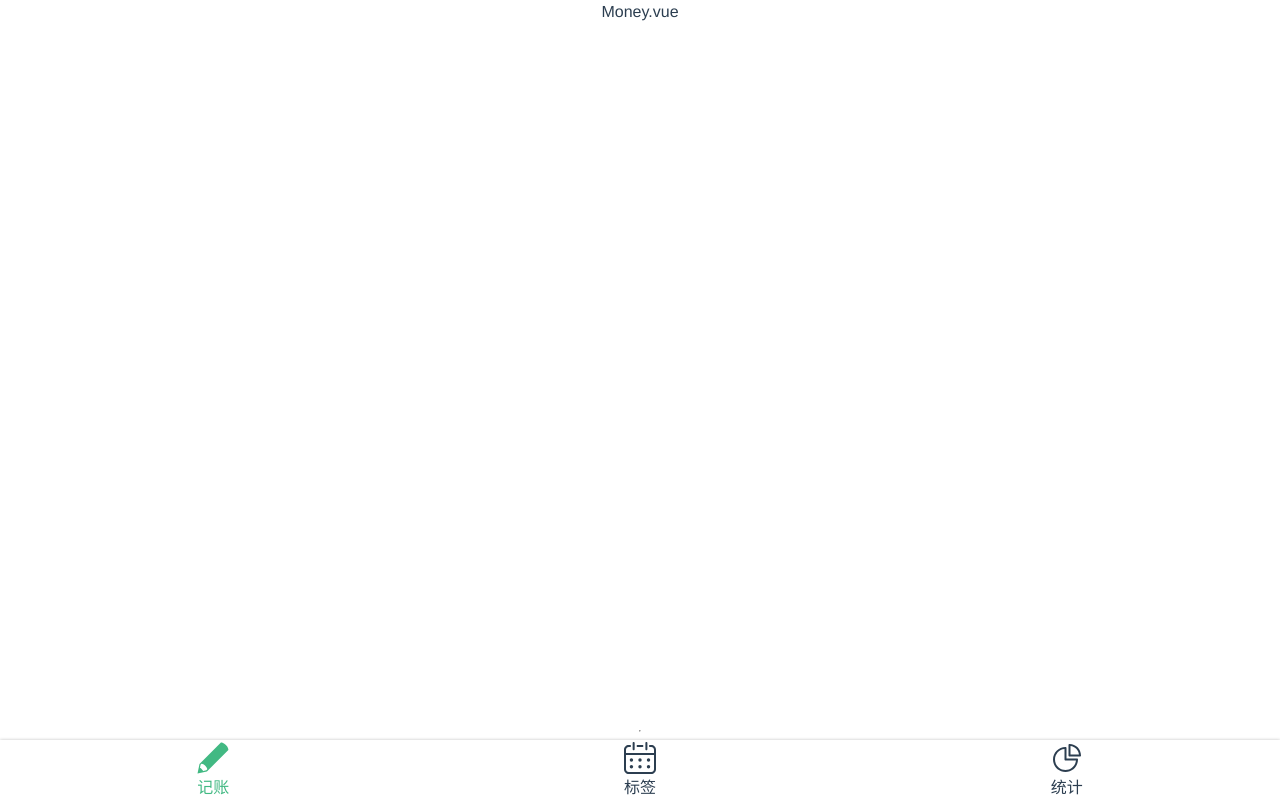
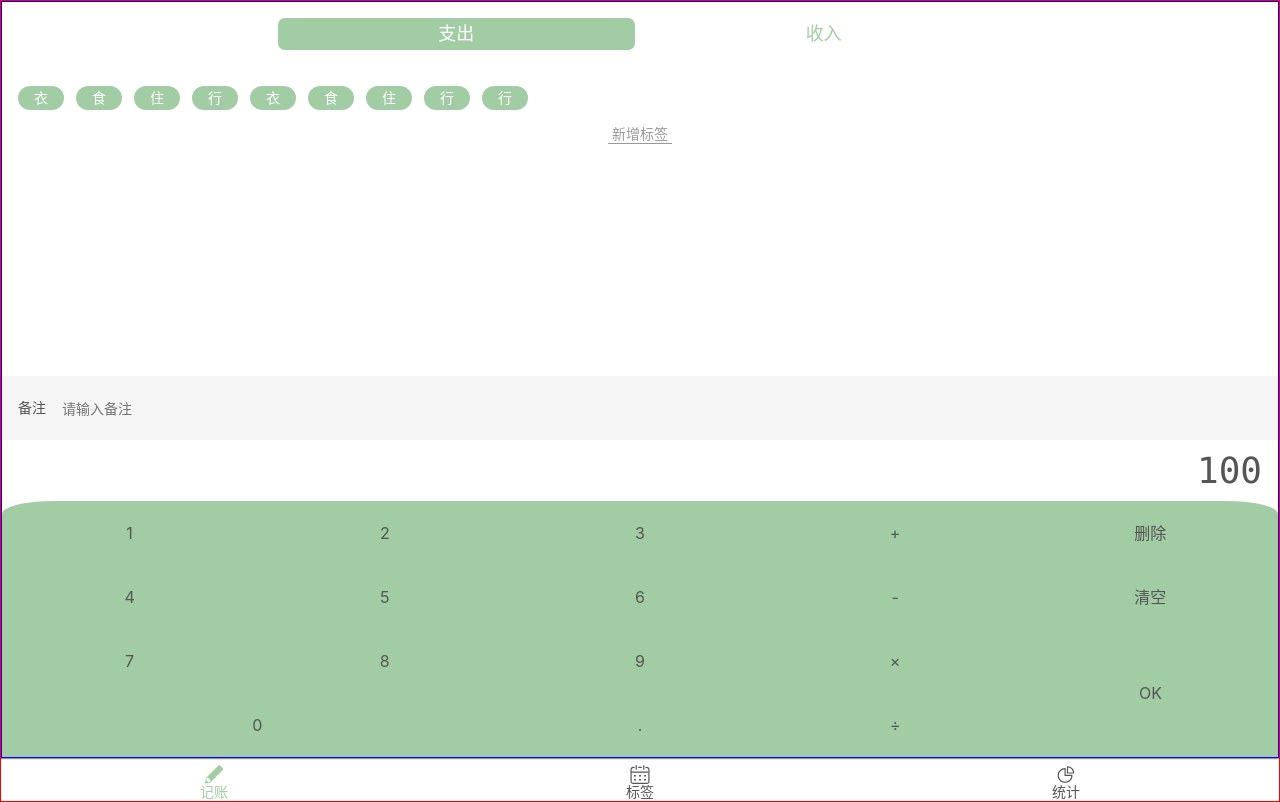
Before and after one commit to dlxxdlcc/paramecium, a Vue app: page /#/money in a window 1280 px wide. Built offline with nearby package versions, Linux system fonts and the light colour scheme.

Commit message:
money css

```diff
--- a/src/App.vue
+++ b/src/App.vue
@@ -9,20 +9,24 @@
 </template>
 
 <style lang="scss">
-@import "~@/assets/normalize.css";
+@import "~@/assets/style/normalize.css";
+@import "~@/assets/style/reset.scss";
+@import "~@/assets/style/fonts.scss";
+
+
 body{
-  line-height: 1.5;
+  line-height: 1.2;
+  font-family: $fonts-hei;
+  font-size: 16px;
+  border: 1px solid red;
+  box-sizing: border-box;
 }
-a{
-  text-decoration: none;
-  color: inherit;
-}
+
 #app {
-  font-family: Avenir, Helvetica, Arial, sans-serif;
   -webkit-font-smoothing: antialiased;
   -moz-osx-font-smoothing: grayscale;
   text-align: center;
-  color: #2c3e50;
+  color: #555555;
   display: flex;
   flex-direction: column;
   height: 100vh;
--- /dev/null
+++ b/src/assets/style/fonts.scss
@@ -0,0 +1,21 @@
+$para-color:#a2cca4;
+
+%clearFix {
+  &::after {
+    content: '';
+    clear: both;
+    display: block;
+  }
+}
+$color-shadow: rgba(0, 0, 0, 0.25);
+%outerShadow {
+  box-shadow: 0 0 3px $color-shadow;
+}
+%innerShadow {
+  box-shadow: inset 0 -3px 3px -3px $color-shadow,
+  inset 0 3px 3px -3px $color-shadow;
+}
+
+
+
+$fonts-hei: -apple-system, "Noto Sans", "Helvetica Neue", Helvetica, "Nimbus Sans L", Arial, "Liberation Sans", "PingFang SC", "Hiragino Sans GB", "Noto Sans CJK SC", "Source Han Sans SC", "Source Han Sans CN", "Microsoft YaHei", "Wenquanyi Micro Hei", "WenQuanYi Zen Hei", "ST Heiti", SimHei, "WenQuanYi Zen Hei Sharp", sans-serif;
--- /dev/null
+++ b/src/assets/style/reset.scss
@@ -0,0 +1,17 @@
+* {
+  margin: 0; padding: 0;
+  box-sizing: border-box;
+}
+a{
+  text-decoration: none;
+  color: inherit;
+}
+ul, ol{
+  list-style: none;
+}
+button, input{
+  font: inherit;
+}
+:focus{
+  outline: none;
+}
--- a/src/components/Nav.vue
+++ b/src/components/Nav.vue
@@ -23,10 +23,12 @@ export default {
 </script>
 
 <style lang='scss' scoped>
+@import "~@/assets/style/fonts.scss";
+
 nav {
   display: flex;
-  box-shadow: 0 0 3px rgb(0, 0, 0, 0.25);
-  font-size: 16px;
+  box-shadow: 0 0 3px rgb(0, 0, 0, 0.08);
+  font-size: 14px;
 
 
   > .item {
@@ -37,13 +39,13 @@ nav {
     flex-direction: column;
 
     &.router-link-exact-active {
-      color: #42b983;
+      color: $para-color;
     }
 
     .icon {
-      padding: 2px 0;
-      width: 32px;
-      height: 32px;
+      padding: 5px 0 0 0;
+      width: 24px;
+      height: 24px;
     }
 
   }
--- /dev/null
+++ b/src/components/money/Notes.vue
@@ -0,0 +1,32 @@
+<template>
+  <label class="notes">
+    <span class="name">备注</span>
+    <input type="text" placeholder="请输入备注">
+  </label>
+</template>
+
+<script lang='ts'>
+export default {
+name: "Notes"
+}
+</script>
+
+<style lang='scss' scoped>
+.notes {
+  font-size: 14px;
+  background: #f5f5f5;
+  padding-left: 16px;
+  display: flex;
+  align-items: center;
+  .name {
+    padding-right: 16px;
+  }
+  input {
+    height: 64px;
+    flex-grow: 1;
+    background: transparent;
+    border: none;
+    padding-right: 16px;
+  }
+}
+</style>
--- /dev/null
+++ b/src/components/money/NumberPad.vue
@@ -0,0 +1,74 @@
+<template>
+  <div class="numberPad">
+    <div class="output">100</div>
+    <div class="buttons">
+      <button>1</button>
+      <button>2</button>
+      <button>3</button>
+      <button>+</button>
+      <button>删除</button>
+      <button>4</button>
+      <button>5</button>
+      <button>6</button>
+      <button>-</button>
+      <button>清空</button>
+      <button>7</button>
+      <button>8</button>
+      <button>9</button>
+      <button>×</button>
+      <button class="ok">OK</button>
+      <button class="zero">0</button>
+      <button>.</button>
+      <button>÷</button>
+    </div>
+  </div>
+</template>
+
+<script lang='ts'>
+export default {
+  name: 'NumberPad'
+};
+</script>
+
+<style lang='scss' scoped>
+@import "~@/assets/style/fonts.scss";
+
+.numberPad {
+  .output {
+    @extend %clearFix;
+    font-size: 36px;
+    font-family: Consolas, monospace;
+    padding: 9px 16px;
+    text-align: right;
+    @extend %clearFix;
+
+  }
+  .buttons{
+    @extend %clearFix;
+    > button {
+      color: #555555;
+      width: 20%;
+      height: 64px;
+      float: left;
+      background: $para-color;
+      border: transparent;
+
+      &.ok {
+        height: 64*2px;
+        float: right;
+      }
+
+      &.zero {
+        width: 20*2%;
+      }
+      &:nth-child(1) {
+        border-radius: 20% 0 0 0;
+      }
+      &:nth-child(5) {
+        border-radius: 0 20% 0  0;
+      }
+    }
+  }
+
+}
+</style>
--- /dev/null
+++ b/src/components/money/Tags.vue
@@ -0,0 +1,65 @@
+<template>
+  <div class="tags">
+    <ul class="current">
+      <li>衣</li>
+      <li>食</li>
+      <li>住</li>
+      <li>行</li>
+      <li>衣</li>
+      <li>食</li>
+      <li>住</li>
+      <li>行</li>
+      <li>行</li>
+    </ul>
+    <div class="new">
+      <button>新增标签</button>
+    </div>
+  </div>
+</template>
+
+<script lang='ts'>
+export default {
+  name: 'Tags'
+};
+</script>
+
+<style lang='scss' scoped>
+.tags {
+  font-size: 14px;
+  padding: 16px;
+  display: flex;
+  flex-direction: column;
+  flex-grow: 1;
+
+  > .current {
+
+    display: flex;
+    flex-wrap: wrap;
+
+    > li {
+
+      background: #a2cca4;
+      color: #ffffff;
+      $h: 24px;
+      height: $h;
+      line-height: $h;
+      border-radius: $h/2;
+      padding: 0 16px;
+      margin-right: 12px;
+      margin-top: 4px;
+    }
+  }
+
+  > .new {
+    padding-top: 16px;
+
+    button {
+      background: transparent;
+      border: none;
+      color: #999;
+      border-bottom: 1px solid;
+      padding: 0 4px;
+    }
+  }
+}
+</style>
--- /dev/null
+++ b/src/components/money/Types.vue
@@ -0,0 +1,48 @@
+<template>
+    <div>
+        <ul class="types">
+          <li class="selected">支出</li>
+          <li>收入</li>
+        </ul>
+    </div>
+</template>
+
+<script lang='ts'>
+export default {
+name: "Types"
+}
+</script>
+
+<style lang='scss' scoped>
+.types {
+  background: #ffffff;
+  display: flex;
+  text-align: center;
+  align-items: center;
+  justify-content: center;
+  font-size: 18px;
+  width: 100%;
+  height: 64px;
+
+
+  > li {
+    background: #ffffff;
+    color:#a2cca4 ;
+      width: 28%;
+      height: 32px;
+      border-radius: 7px;
+      display: flex;
+      justify-content: center;
+      align-items: center;
+      margin: 0 5px;
+
+    &.selected{
+      background: #a2cca4;
+      color:#ffffff ;
+    }
+
+    }
+
+
+}
+</style>
--- a/src/views/Labels.vue
+++ b/src/views/Labels.vue
@@ -1,6 +1,6 @@
 <template>
     <div>
-        Label.vue
+
     </div>
 </template>
 
--- a/src/views/Money.vue
+++ b/src/views/Money.vue
@@ -1,15 +1,32 @@
 <template>
-  <div>
-    Money.vue
+  <div class="money">
+    <Types />
+    <Tags />
+    <Notes />
+    <NumberPad />
   </div>
 </template>
 
 <script lang='ts'>
+import Types from "@/components/money/Types.vue";
+import Tags from '@/components/money/Tags.vue';
+import Notes from '@/components/money/Notes.vue';
+import NumberPad from '@/components/money/NumberPad.vue';
+
 export default {
-  name: 'money'
+  name: 'money',
+  components:{Types,Tags,Notes,NumberPad}
 };
 </script>
 
 <style lang='scss' scoped>
+  .money{
+    border: 1px solid blue;
+    height: 100%;
+    display: flex;
+    flex-direction: column;
+    justify-content: flex-end;
+
+  }
 
 </style>
--- a/src/views/Statistics.vue
+++ b/src/views/Statistics.vue
@@ -1,6 +1,6 @@
 <template>
     <div>
-        statistics.vue
+
     </div>
 </template>
 
```
Also changed, not shown: src/assets/style/normalize.css (renamed from src/assets/normalize.css).
